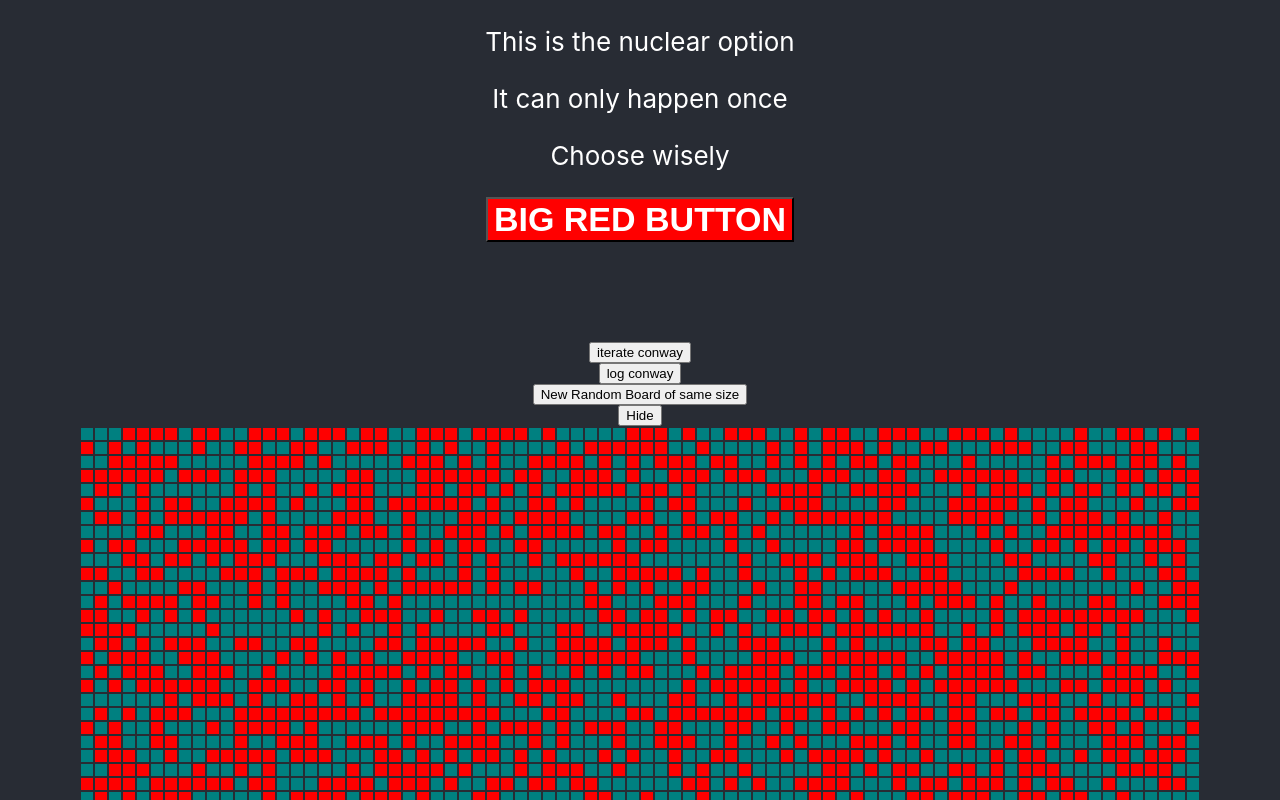
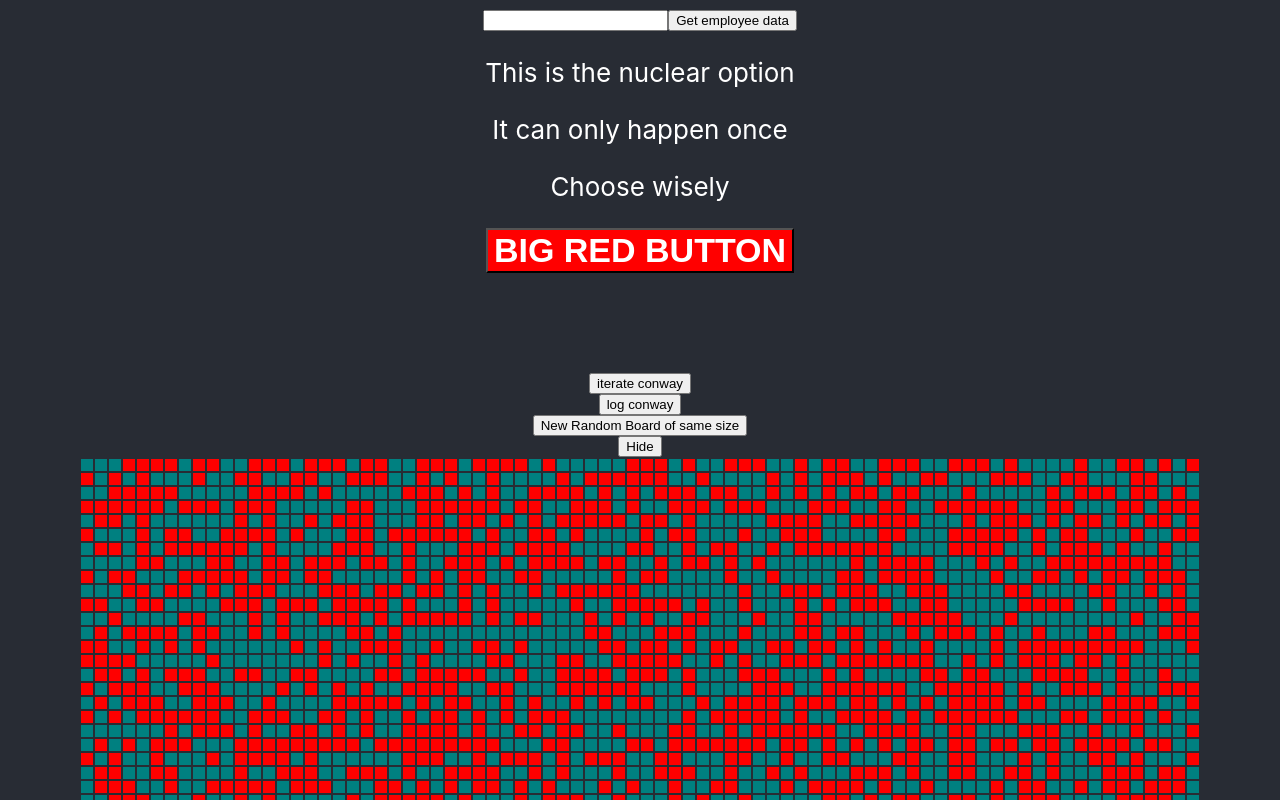
Before and after one commit to sarahmccpop/conway, a React (Create React App) app: page / in a window 1280 px wide. Shown: the top 800 px of the page. Built offline with nearby package versions, Linux system fonts and the light colour scheme.

Commit message:
Andrew blowing our minds API calls from clicking a button - getting response from url

```diff
--- a/src/App.js
+++ b/src/App.js
@@ -13,6 +13,7 @@ import {
   WarningMessage,
 } from "./RunOnce/RunOnce";
 import { randomBoard, iterate, useConway, Conway } from "./Conway/Conway";
+import { EmployeeData, useEmployeeData } from "./EmployeeData";
 
 // importing css for App.js (css for components is imported in components files)
 import "./App.css";
@@ -123,10 +124,14 @@ function App() {
 
   // console.log("easier to understand", {obj, obj2, obj3, foo, bar})
 
+  const employeeState = useEmployeeData();
+
   return (
     <div className="App">
       <header className="App-header">
+        <EmployeeData {...employeeState}/>
         <WarningMessage {...bigRed} />
+
 
         <button onClick={conwayState.iterateConway}>iterate conway</button>
         <button onClick={() => console.log(conwayState.board)}>
@@ -140,6 +145,7 @@ function App() {
           {conwayState.showConway ? "Hide" : "Show"}
         </button>
         {conwayState.showConway && <Conway {...conwayState} />}
+
 
         <ClickeyButton
           label="One"
--- /dev/null
+++ b/src/EmployeeData.jsx
@@ -0,0 +1,119 @@
+// write a component called employee data
+import {useState, useEffect} from 'react';
+
+export function useEmployeeData(){
+    const [inputtedText, setInputtedText] = useState("")
+    const [isLoaded, setIsLoaded] = useState(true)
+    const [userInfo, setUserInfo] = useState(null)
+    const [error, setError] = useState(null)
+
+
+    const handleChange = (event) => {
+        const newText = event.target.value
+        setInputtedText(newText);
+    }
+
+    const handleGetEmployeeData = () => {
+        console.log("clicked button. Will try to get data from", url);
+        setUserInfo(null)
+        setIsLoaded(false);
+    }
+
+    useEffect(() => {
+
+        if (isLoaded === true) {
+            console.log("fetch is complete, nothing to do")
+            return null
+        }
+
+        fetch(url)
+        .then(response => response.json())
+        .then(
+            (result) => {
+                setIsLoaded(true);
+                setUserInfo(result);
+                setError(null)
+            },
+            // Note: it's important to handle errors here
+            // instead of a catch() block so that we don't swallow
+            // exceptions from actual bugs in components.
+            (error) => {
+                setIsLoaded(true);
+                setError(error);
+            }
+        )
+        },[isLoaded]
+    )
+
+
+
+    //const url = "http://127.0.0.1:5000/user/" + inputtedText
+    const url = `http://127.0.0.1:5000/user/${inputtedText}`
+
+    return {
+        userInfo,
+        error,
+        inputtedText,
+        handleChange,
+        handleGetEmployeeData
+    }
+}
+
+
+export function EmployeeData(props){
+
+    // This code means, I'm expecting props to be an object,
+    // with the least handleChange and InputtedText in it
+    // {
+    //    foo: 10,
+    //    bar: "horse",
+    //    handleChange: aFunction,
+    //    inputtedText: "some text"
+    // }
+    // and I'm pulling out just the two values
+    // handleChange and InputtedText as variables
+    const {handleChange, inputtedText, handleGetEmployeeData, userInfo, error} = props;
+
+    return <div>
+        <input type="text" value={inputtedText} onChange={handleChange}></input>
+        <button onClick={handleGetEmployeeData}>Get employee data</button>
+        { userInfo ? <UserInfo userInfo={userInfo} /> : null}
+    </div>
+}
+
+function UserInfo(props){
+    return <ul>
+        {
+            Object.entries(props.userInfo).map(
+                ([key, value]) => {
+                    return <li key={key}>{key}: {value}</li>
+                }
+            )
+        }
+    </ul>
+}
+
+/*
+
+A bunch of ways to declare the doubling function, and to then 'map' it over the array.
+
+const myArray = [1,2,3,4]
+
+function double(x){
+    return x*2
+}
+
+myArray.map(double)   // [2,4,6,8]
+
+myArray.map(x => x*2)
+
+myArray.map((x) => {
+    return x*2
+})
+
+const doubleFunc = x => {
+    return x * 2
+}
+
+myArray.map(doubleFunc)
+*/
```
Also changed, not shown: 1 other file (tests, documents, lock files or other folders).
